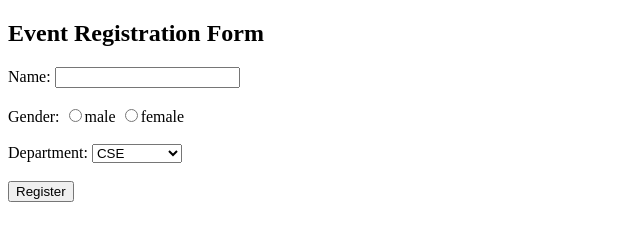
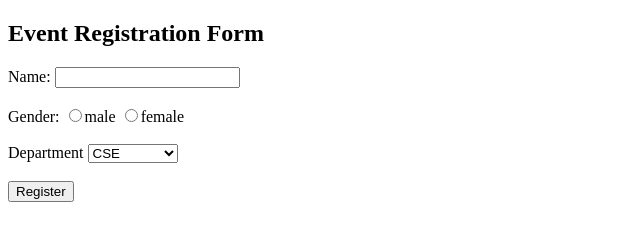
Before and after one commit to 24P61A67H9/Week1, a plain HTML site: page index.html in a window 1280 px wide. Shown: the full height of the page, 0-640 px from the left. Drawn offline with Linux system fonts and the light colour scheme.

Commit message:
Add files via upload

```diff
--- a/index.html
+++ b/index.html
@@ -13,7 +13,7 @@
       <input type="radio"name="gender"value="male"required>male
       <input type="radio"name="gender"value="female">female
       <br><br>
-      Department:
+      Department
       <select name="department"required>
         <option value="CSE">CSE</option>
         <option value="ECE">ECE</option>
@@ -26,4 +26,3 @@
     </Form>
   </body>
 </html>
-<!--commit change  -->
```
